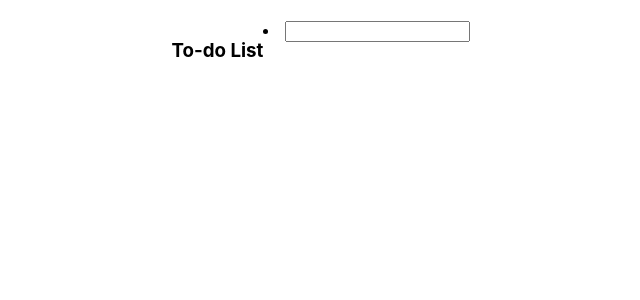
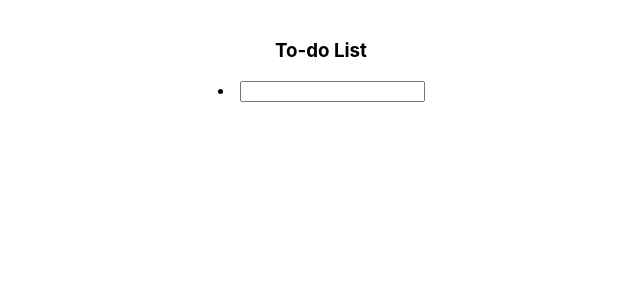
Before and after one commit to madhurabhujbal/todo-list, a React (Create React App) app: page / in a window 1280 px wide. Shown: the top 300 px of the page, without its empty margins (319-959 px from the left). Built offline with nearby package versions, Linux system fonts and the light colour scheme; the HTML template or start-up script is replaced by a standard one.

Commit message:
Add styling code for rendering list in proper format

```diff
--- a/src/App.css
+++ b/src/App.css
@@ -1,9 +1,8 @@
 .App {
-  display: flex;
-  flex-direction: row;
   margin: 10px;
   padding: 10px;
   justify-content: center;
+  text-align: center;
 }
 
 .App input {
```
